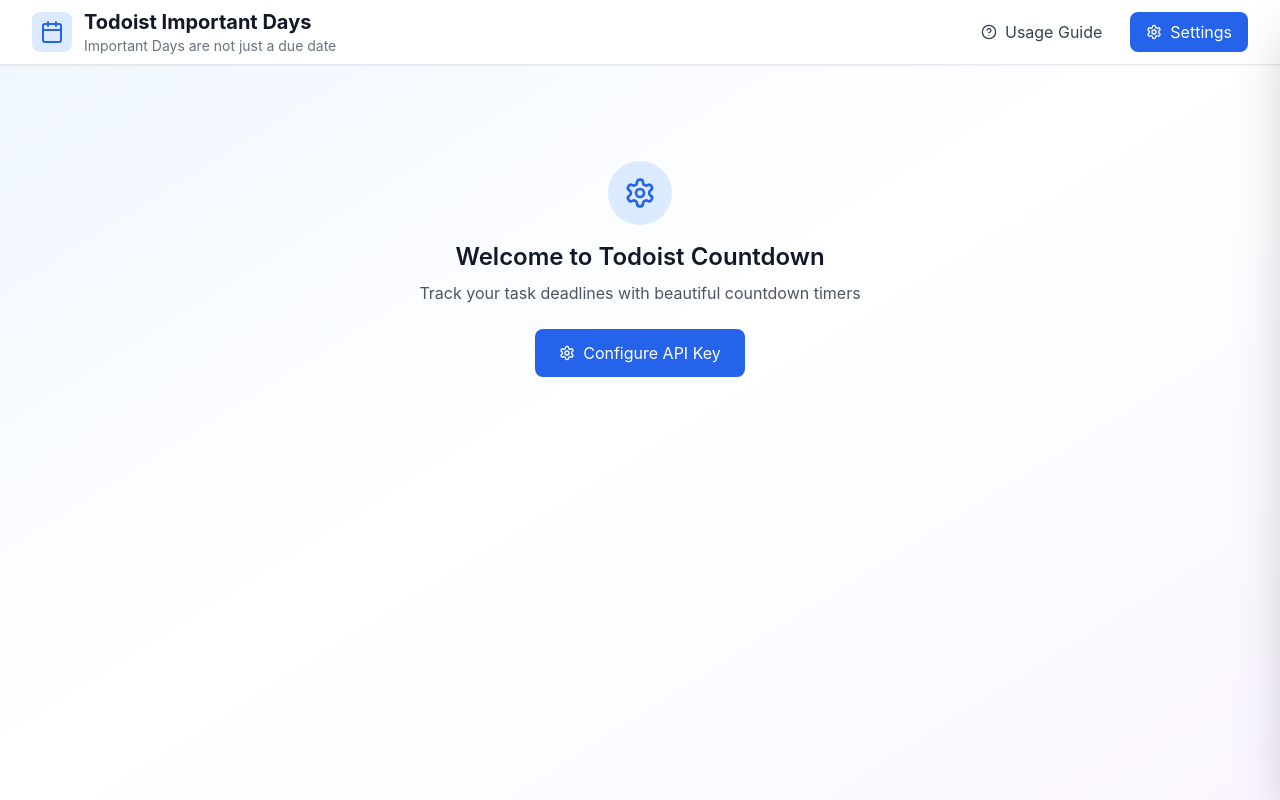
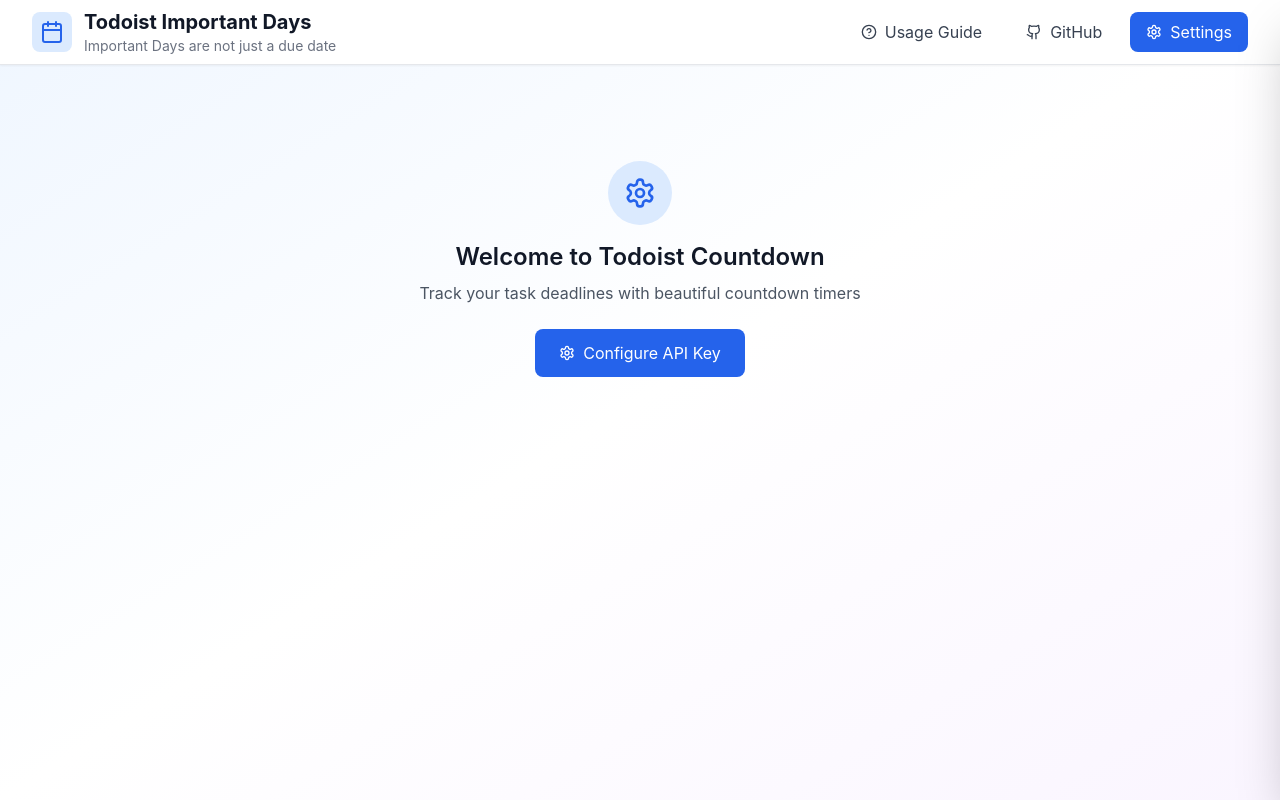
Before and after one commit to iamshaynez/todoist-countdown, a React (Vite) app: page / in a window 1280 px wide. Built offline with nearby package versions, Linux system fonts and the light colour scheme.

Commit message:
feat: add GitHub button to open repository

```diff
--- a/src/App.tsx
+++ b/src/App.tsx
@@ -1,5 +1,5 @@
 import React, { useEffect, useState } from 'react';
-import { Settings, RefreshCw, Calendar, AlertCircle, HelpCircle } from 'lucide-react';
+import { Settings, RefreshCw, Calendar, AlertCircle, HelpCircle, Github } from 'lucide-react';
 import { useAppStore } from './store/useAppStore';
 import { CountdownCard } from './components/CountdownCard';
 import { Sidebar } from './components/Sidebar';
@@ -77,6 +77,16 @@
               >
                 <HelpCircle className="w-4 h-4" />
                 <span className="hidden sm:inline">{t('tipButton')}</span>
+              </button>
+
+              {/* GitHub button */}
+              <button
+                onClick={() => window.open('https://github.com/iamshaynez/todoist-countdown', '_blank', 'noopener,noreferrer')}
+                className="flex items-center gap-2 px-4 py-2 text-gray-700 hover:bg-gray-100 rounded-lg transition-colors"
+                title="GitHub Repository"
+              >
+                <Github className="w-4 h-4" />
+                <span className="hidden sm:inline">GitHub</span>
               </button>
 
               {/* Settings button */}
```
